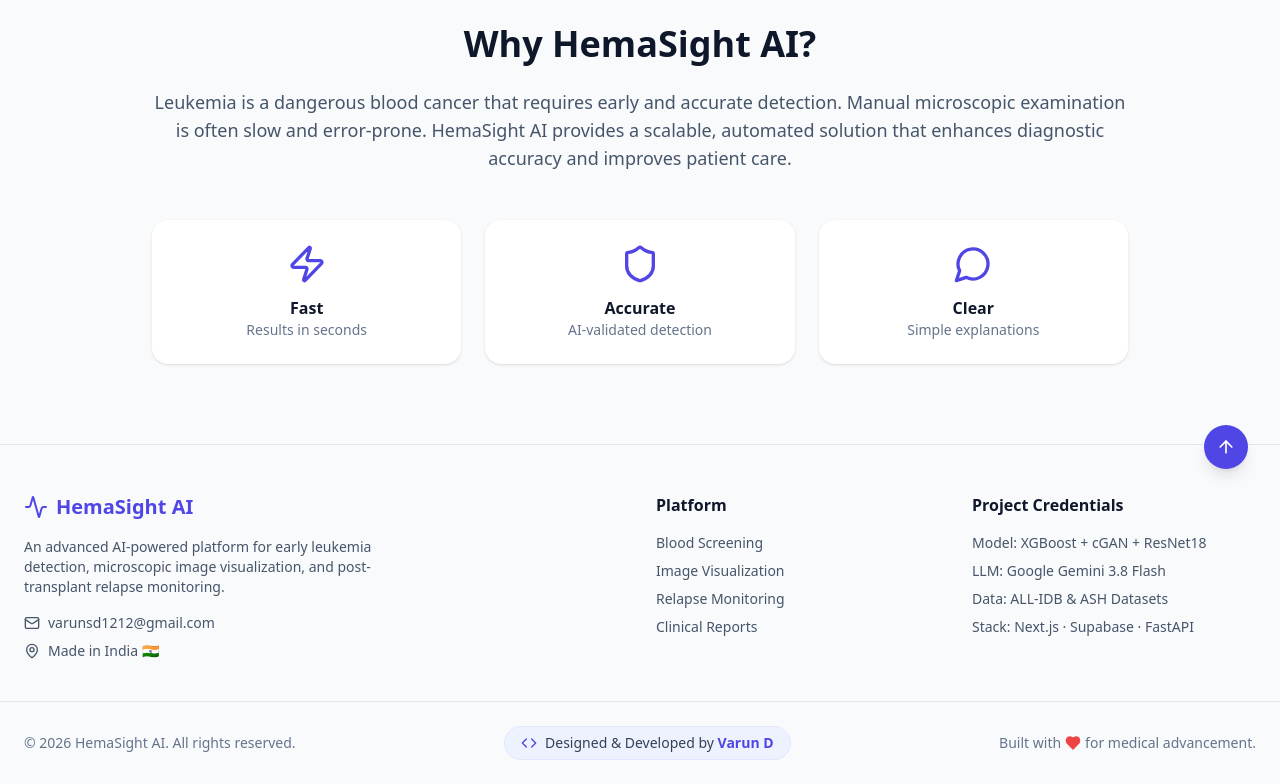
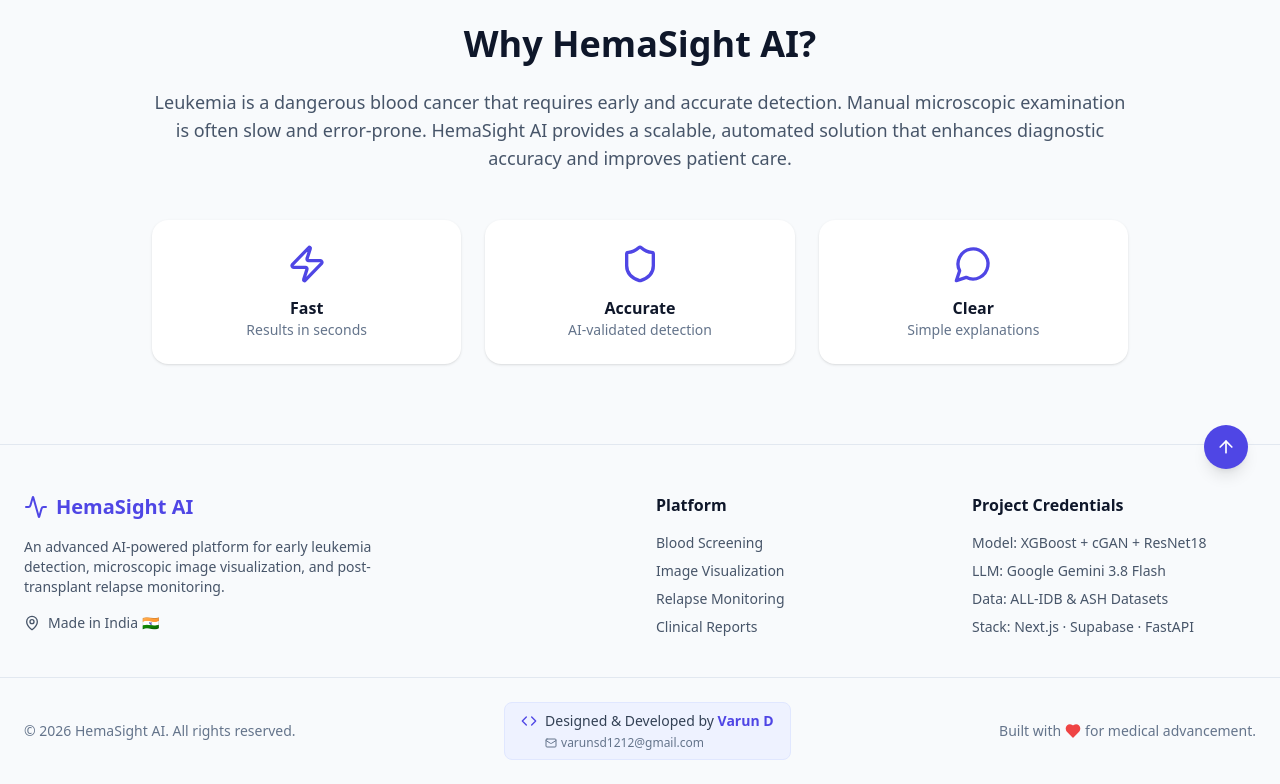
Before and after one commit to Varun-eng/HemaSight-AI, a Next.js app in the folder frontend/: page / in a window 1280 px wide. Shown: the part 1141-1925 px from the top of the page. Built offline with nearby package versions, Linux system fonts and the light colour scheme; no server answers.

Commit message:
Move email below designer credit

```diff
--- a/frontend/components/footer.tsx
+++ b/frontend/components/footer.tsx
@@ -24,16 +24,10 @@ export function Footer() {
             and post-transplant relapse monitoring.
           </p>
 
-          {/* Contact & Location */}
-          <div className="space-y-2 text-sm text-slate-600 dark:text-slate-400">
-            <a href="mailto:varunsd1212@gmail.com" className="flex items-center gap-2 hover:text-indigo-600 transition-colors">
-              <Mail className="w-4 h-4" />
-              varunsd1212@gmail.com
-            </a>
-            <div className="flex items-center gap-2">
+          {/* Location */}
+          <div className="flex items-center gap-2 text-sm text-slate-600 dark:text-slate-400">
             <MapPin className="w-4 h-4" />
             <span>Made in India 🇮🇳</span>
-            </div>
           </div>
         </div>
 
@@ -64,12 +58,21 @@ export function Footer() {
       <div className="max-w-7xl mx-auto px-6 border-t border-slate-200 dark:border-slate-800 pt-6 flex flex-col md:flex-row justify-between items-center gap-4 text-sm text-slate-500 dark:text-slate-400">
         <p>© {currentYear} HemaSight AI. All rights reserved.</p>
 
-        {/* Highlighted Designer Credit */}
-        <div className="flex items-center gap-2 px-4 py-1.5 bg-indigo-50 dark:bg-indigo-950/40 rounded-full border border-indigo-100 dark:border-indigo-900">
+        {/* Highlighted Designer Credit with Email */}
+        <div className="flex flex-col items-center md:items-start px-4 py-2 bg-indigo-50 dark:bg-indigo-950/40 rounded-lg border border-indigo-100 dark:border-indigo-900">
+          <div className="flex items-center gap-2">
             <Code className="w-4 h-4 text-indigo-600 dark:text-indigo-400" />
             <span className="text-slate-700 dark:text-slate-300 font-medium">
               Designed & Developed by <strong className="text-indigo-600 dark:text-indigo-400">Varun D</strong>
             </span>
+          </div>
+          <a
+            href="mailto:varunsd1212@gmail.com"
+            className="text-xs text-slate-500 dark:text-slate-400 hover:text-indigo-600 flex items-center gap-1 mt-1 ml-6 transition-colors"
+          >
+            <Mail className="w-3 h-3" />
+            varunsd1212@gmail.com
+          </a>
         </div>
 
         <p className="flex items-center gap-1">
```
Lines whose indentation alone changed are shown as unchanged.
